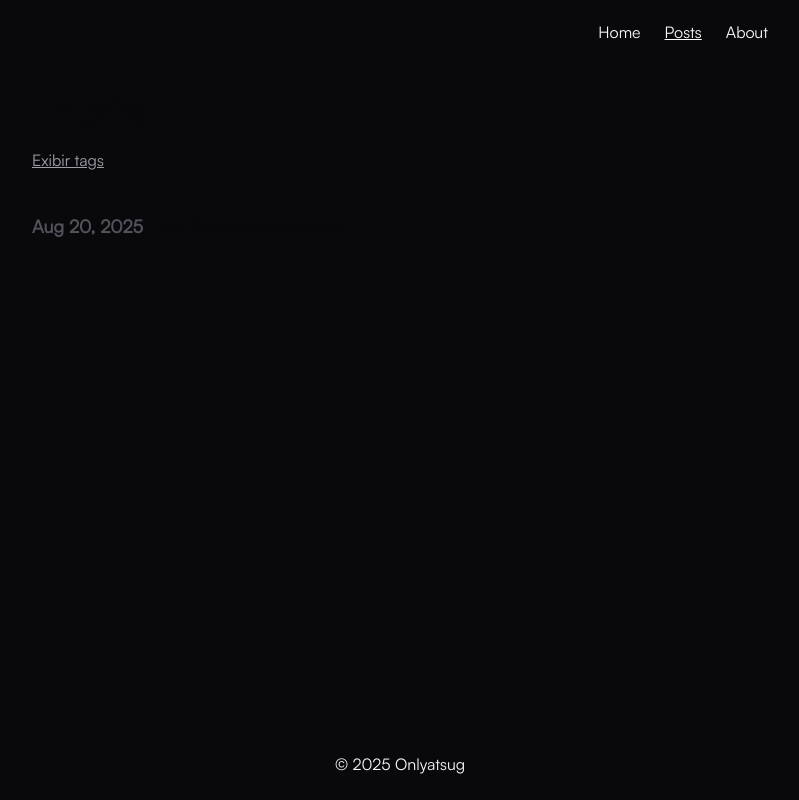
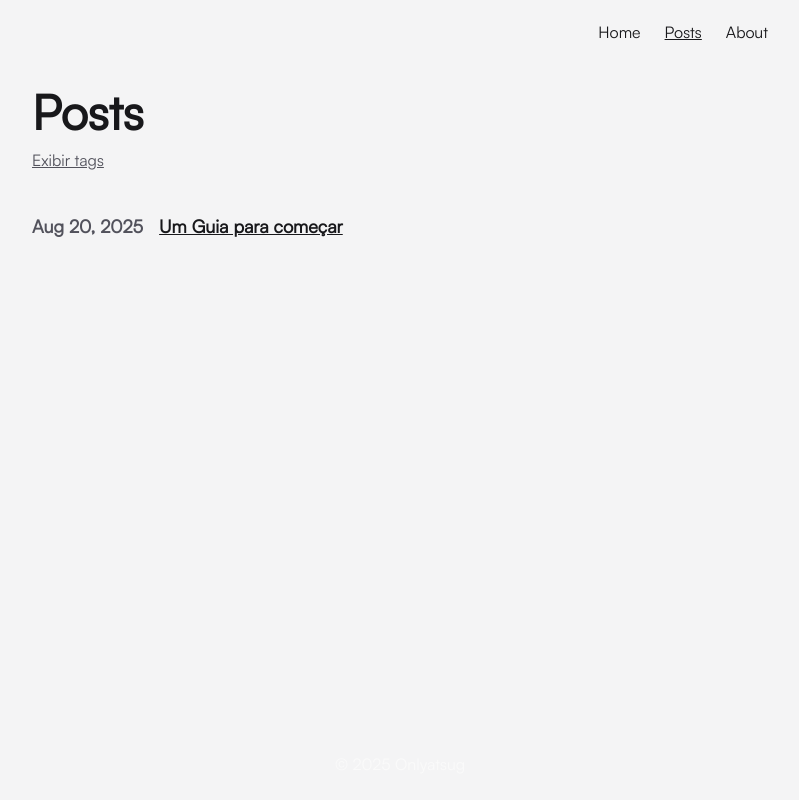
Before and after one commit to Onlyatsug/Personal-Blog, a React (Vite) app: page /posts in a window 1280 px wide. Shown: the whole page, without its empty margins (240-1039 px from the left). Built offline with nearby package versions, Linux system fonts and the light colour scheme.

Commit message:
fix: darl & light mode

```diff
--- a/src/components/ui/Card.jsx
+++ b/src/components/ui/Card.jsx
@@ -11,12 +11,12 @@ function Card() {
   return (
     <>
       {recentPosts.map((post, index) => (
-        <Link to={`${"posts/" + post.meta.slug.split("/").pop()}`}  key={index} className='flex flex-col border bg-zinc-900 rounded-sm px-4 py-4 mb-4'>
-          <div className='flex justify-between mb-2 font-black'>
+        <Link to={`${"posts/" + post.meta.slug.split("/").pop()}`}  key={index} className='flex flex-col border bg-zinc-900 dark:bg-zinc-900 rounded-sm px-4 py-4 mb-4'>
+          <div className='flex justify-between mb-2 font-black text-zinc-50 dark:text-zinc-900'>
             <h3 className='text-lg/5 line-clamp-1 '>{post.meta.title}</h3>
             <p>{post.meta.visual_date}</p>
           </div>
-          <div className='text-zinc-600 dark:text-zinc-400 line-clamp-2 text-lg/6'>
+          <div className='text-zinc-300 dark:text-zinc-400 line-clamp-2 text-lg/6'>
             <p>{post.meta.context}</p>
           </div>
         </Link>
--- a/src/components/ui/Tags.jsx
+++ b/src/components/ui/Tags.jsx
@@ -11,7 +11,7 @@ function Tags({tags}) {
   return (
     <ul className='flex gap-3 p-0 mb-6'>
         {tags.map((tag, index) => (
-          <li key={index} className='bg-zinc-50 dark:bg-zinc-900 rounded-sm px-2 py-1 list-none font-satoshi'>{tag}</li>
+          <li key={index} className='bg-zinc-900 rounded-sm px-2 py-1 list-none font-satoshi'>{tag}</li>
         ))}
     </ul>
   )
--- a/src/pages/About.jsx
+++ b/src/pages/About.jsx
@@ -4,14 +4,14 @@ import '../index.css'
 
 function About() {
   return (
-    <div className="min-w-screen flex flex-col bg-zinc-100 dark:bg-zinc-950 font-satoshi text-zinc-950 dark:text-zinc-50">
+    <div className="min-w-screen flex flex-col bg-zinc-100 dark:bg-zinc-950 font-satoshi text-zinc-900 dark:text-zinc-100">
       <div className='max-w-3xl m-auto flex flex-col min-h-screen px-4'>
       <Header local={"about"} />
       <main className='flex flex-col flex-grow py-6'>
         <div className='flex items-start  justify-between gap-4 mb-6'>
           <h1 className='text-5xl font-black'>Quem sou eu?</h1>
         </div>
-        <p className="text-zinc-600 dark:text-zinc-400 mt-3 mb-4 text-lg break">
+        <p className="text-zinc-700 dark:text-zinc-400 mt-3 mb-4 text-lg break">
           Me chamo Gustavo Santana Barboza, um jovem interessado por tecnologia — de
           engenharia reversa a sistemas modernos. Quero compartilhar conhecimento,
           ideias e registrar informações para quem também se interessar.
@@ -33,7 +33,7 @@ function About() {
             <a href="https://www.amazon.com.br/Lord-Mysteries-Vol-Clown-Part/dp/B0DQKLC79Z">
               <img src="https://m.media-amazon.com/images/I/81BKBqWOY6L._SL1500_.jpg" alt="livro" className='h-80' />
             </a>
-            <p className='text-lg text-zinc-400 w-80'>"Esta é a lenda do Tolo, uma carta de tarô numerada como zero, um número de potencial ilimitado..."</p>
+            <p className='text-lg text-center text-zinc-700 w-80'>"The lord of the mysteries"</p>
           </div>
         </div>
         <h1 className='text-3xl font-black mt-24'>Links</h1>
--- a/src/pages/Post.jsx
+++ b/src/pages/Post.jsx
@@ -24,7 +24,7 @@ function Post() {
   return (
     <>
       <div className="min-h-screen flex flex-col bg-zinc-950 antialiased text-zinc-50">
-        <div className='fixed top-0 left-0 right-0 m-auto w-full max-w-3xl bg-zinc-950 '>
+        <div className='fixed top-0 left-0 right-0 m-auto w-full max-w-3xl  '>
           <div className='mx-4'>
             <Header />
           </div>
--- a/src/pages/Posts.jsx
+++ b/src/pages/Posts.jsx
@@ -24,16 +24,16 @@ function Posts() {
 
   return (
     <>
-      <div className="min-h-screen flex flex-col bg-zinc-950 font-satoshi text-zinc-50">
-        <div className='fixed top-0 left-0 right-0 m-auto w-full max-w-3xl px-4 text-zinc-50'>
+      <div className="min-h-screen flex flex-col bg-zinc-100 dark:bg-zinc-950 font-satoshi text-zinc-50">
+        <div className='fixed top-0 left-0 right-0 m-auto w-full max-w-3xl px-4 text-zinc-900'>
           <Header local="posts" />
         </div>
         <div className="max-w-3xl flex-grow flex-col m-auto w-full px-4 mt-16">
           <main className="py-6 flex flex-col">
             <div className="flex items-center justify-between">
-              <h1 className="text-5xl font-black text-zinc-950 dark:text-zinc-50">Posts</h1>
+              <h1 className="text-5xl font-black text-zinc-900 dark:text-zinc-50">Posts</h1>
             </div>
-            <a href="#" onClick={(e) => {e.preventDefault(); setShowTags(!showTags);}} className="text-md text-zinc-400 underline mb-4 mt-3">
+            <a href="#" onClick={(e) => {e.preventDefault(); setShowTags(!showTags);}} className="text-md text-zinc-600 dark:text-zinc-400 underline mb-4 mt-3">
               {showTags ? "Ocultar tags" : "Exibir tags"}
             </a>
 
@@ -56,7 +56,7 @@ function Posts() {
                 {currentTag && (
                   <button
                     onClick={() => setSearchParams({})}
-                    className="text-md text-center underline dark:text-zinc-400"
+                    className="text-md text-center underline text-zinc-600 dark:text-zinc-400"
                   >
                     Limpar
                   </button>
@@ -71,7 +71,7 @@ function Posts() {
                 <h4 className='text-zinc-600 dark:text-zinc-400 text-nowrap'>{post.meta.visual_date}</h4>
                 <Link
                   to={`/posts/${post.meta.slug.split("/").pop()}`}
-                  className='underline ml-4 text-zinc-950 dark:text-zinc-50'>
+                  className='underline ml-4 text-zinc-900 dark:text-zinc-50'>
                   {post.meta.title}
                 </Link>
               </div>
```
Also changed, not shown: src/pages/Home.jsx (+6 -6 lines).
